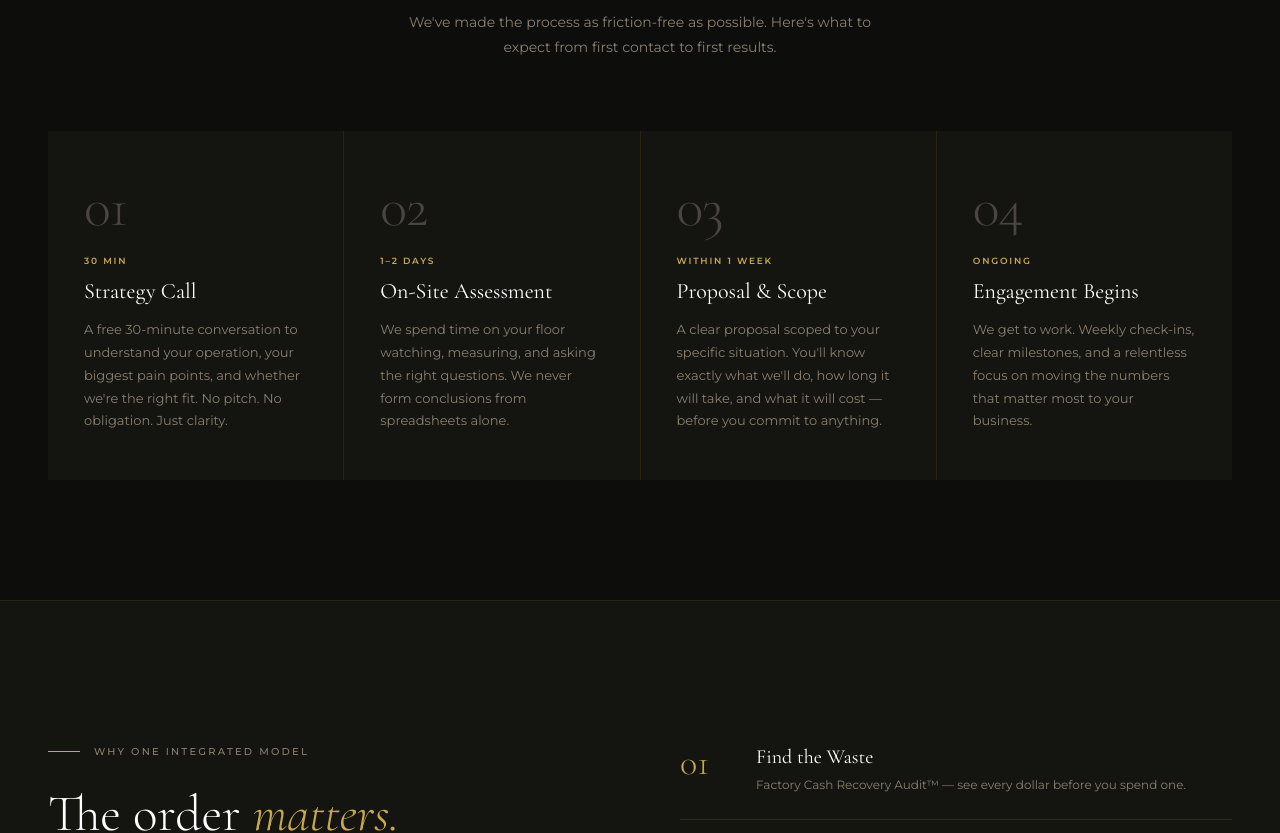
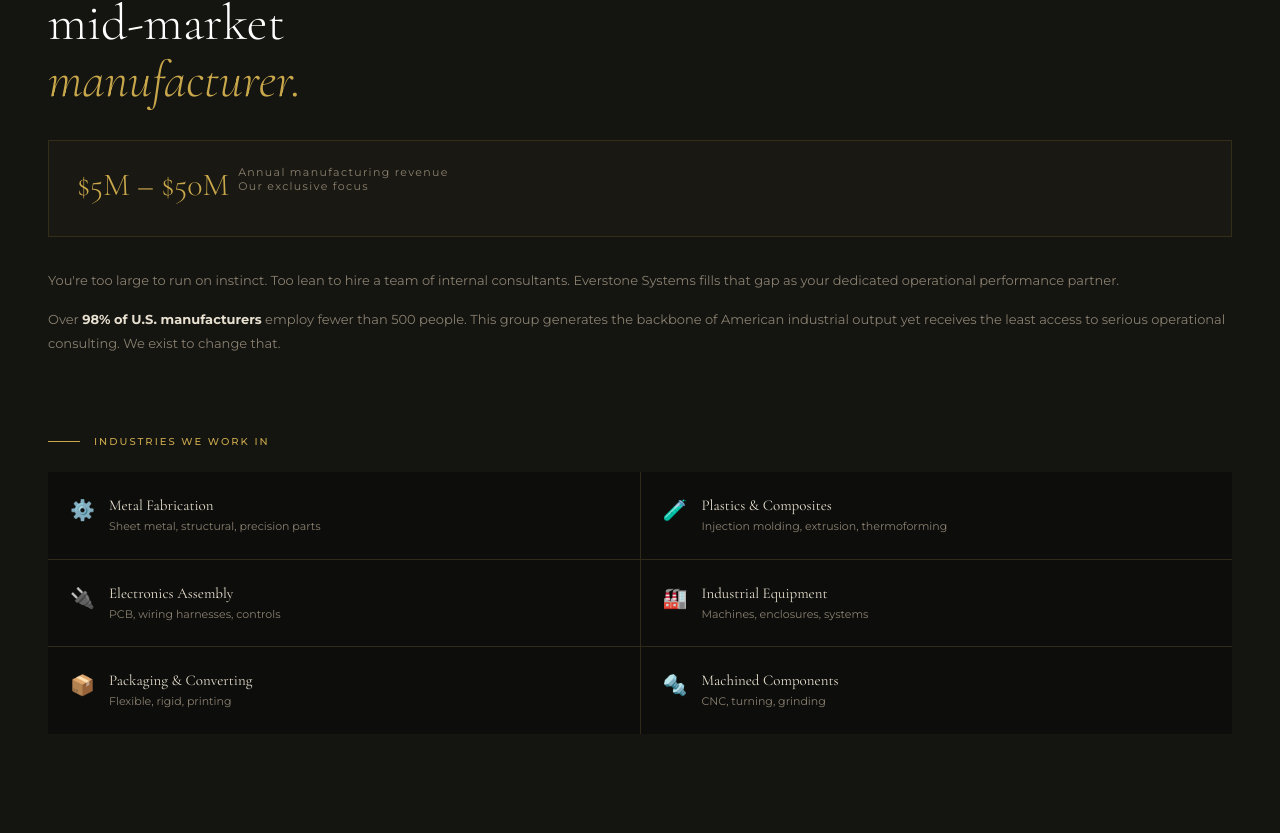
Before and after one commit to Mugiraneza-user/Everstone-LLC, a React (Vite) app: page /service in a window 1280 px wide. Shown: the part 5360-6193 px from the top of the page. Built offline with nearby package versions, Linux system fonts and the light colour scheme.

Commit message:
new changes

```diff
--- a/src/pages/websites/LandingPage.tsx
+++ b/src/pages/websites/LandingPage.tsx
@@ -2,6 +2,7 @@
 import { wasteItems, ticker, statsData, problemCards, whatWeFind, clientResults, services, whyItems, resultsMetrics } from "../../types/api";
 import { useNavigate} from "react-router-dom";
 import logoImg from '../../assets/image/Logo 1.png';
+import video from "../../assets/image/AI Manufacture.mp4"
 
 
 export default function EverstoneSystemsLanding() {
@@ -66,6 +67,26 @@
     { name: "Testimonials", path: "/testimony" },
 
   ];
+const sectionRef = useRef<HTMLDivElement | null>(null);
+const [scrollProgress, setScrollProgress] = useState(0);
+
+useEffect(() => {
+  const handleScroll = () => {
+    if (!sectionRef.current) return;
+
+    const rect = sectionRef.current.getBoundingClientRect();
+    const windowHeight = window.innerHeight;
+
+    let progress = (windowHeight - rect.top) / (windowHeight + rect.height);
+
+    progress = Math.max(0, Math.min(progress, 1));
+
+    setScrollProgress(progress);
+  };
+
+  window.addEventListener("scroll", handleScroll);
+  return () => window.removeEventListener("scroll", handleScroll);
+}, []);
 
   return (
     <div style={{ fontFamily: "'Cormorant Garamond', Georgia, serif", background: "#0d0d0b", color: "#e8e0d0", minHeight: "100vh", overflowX: "hidden" }}>
@@ -420,6 +441,55 @@
         </div>
       )}
 
+       <section style={{marginTop:"90px"}}>
+  <div
+    style={{
+      position:"sticky",
+      top: "10px",
+      height: "80vh",
+      display:"flex",
+      alignItems: "center",
+      justifyContent: "center",
+
+
+    }}
+  >
+    <div
+      className="hero-video"
+      style={{
+        width: "70%",
+        height: "80vh",
+        opacity: 1 - scrollProgress,
+        transform: `scale(${1 - scrollProgress * 0.2})`,
+        transition: "opacity 0.1s linear, transform 0.1s linear",
+      }}
+    >
+      <video
+        src={video}
+        autoPlay
+        muted
+        loop
+        playsInline
+        style={{
+          width: "100%",
+          height: "100%",
+          objectFit: "cover",
+        }}
+      />
+    </div>
+
+    {/* Optional dark overlay */}
+    <div
+      style={{
+        position: "absolute",
+        inset: 0,
+        background: "rgba(0,0,0,0.4)",
+        opacity: 1 - scrollProgress,
+        transition: "opacity 0.2s",
+      }}
+    />
+  </div>
+</section>
 
       {/* ── HERO ── */}
       <section
@@ -432,9 +502,12 @@
           gap: "64px",
           maxWidth: "1440px",
           margin: "0 auto",
+          // opacity: scrollProgress, // 👈 KEY
+          // transform: `translateY(${60 * (1 - scrollProgress)}px)`, // 👈 smooth slide
+          // transition: "all 0.3s ease",
         }}
         className="hero-grid"
-      >
+       >
         {/* Left */}
         <div>
           <div className="section-label" style={{ marginBottom: "24px" , color:"var(--gold)" }}>
@@ -682,14 +755,14 @@
       </section>
 
       {/* ── WHO WE SERVE ── */}
-      <section
+      {/* <section
         id="who"
         ref={setRef("who")}
         style={{ background: "var(--bg-card)", borderTop: "1px solid var(--border)", borderBottom: "1px solid var(--border)" }}
-      >
-        <div style={{ padding: "120px 48px", maxWidth: "1440px", margin: "0 auto", display: "grid", gridTemplateColumns: "1fr 1fr", gap: "80px", alignItems: "start" }}>
+          >
+        <div style={{ padding: "120px 48px", maxWidth: "1440px", margin: "0 auto", display: "grid", gridTemplateColumns: "1fr 1fr", gap: "80px", alignItems: "start" }}> */}
           {/* Left */}
-          <div className={`fade-up ${isVisible("who") ? "visible" : ""}`}>
+          {/* <div className={`fade-up ${isVisible("who") ? "visible" : ""}`}>
             <div className="section-label">Who We Serve</div>
             <h2 style={{ fontFamily: "'Cormorant Garamond', serif", fontSize: "clamp(36px, 4vw, 60px)", fontWeight: "300", lineHeight: "1.1", color: "#fff", marginBottom: "32px" }}>
               Built for the
@@ -723,10 +796,10 @@
             <p className="sans" style={{ fontSize: "13px", lineHeight: "1.8", color: "var(--text-muted)" }}>
               Over <strong style={{ color: "var(--text)" }}>98% of U.S. manufacturers</strong> employ fewer than 500 people. This group generates the backbone of American industrial output  yet receives the least access to serious operational consulting. We exist to change that.
             </p>
-          </div>
+          </div> */}
 
           {/* Right — Industries */}
-          <div className={`fade-up delay-2 ${isVisible("who") ? "visible" : ""}`}>
+          {/* <div className={`fade-up delay-2 ${isVisible("who") ? "visible" : ""}`}>
             <div className="sans" style={{ fontSize: "10px", fontWeight: "500", letterSpacing: "0.2em", color: "var(--gold)", textTransform: "uppercase", marginBottom: "24px", display: "flex", alignItems: "center", gap: "14px" }}>
               <span style={{ width: "32px", height: "1px", background: "var(--gold)", display: "inline-block" }} />
               Industries We Work In
@@ -756,7 +829,7 @@
             </div>
           </div>
         </div>
-      </section>
+      </section> */}
 
       {/* ── WHAT WE FIND ── */}
       <section
--- a/src/pages/websites/Services.tsx
+++ b/src/pages/websites/Services.tsx
@@ -621,8 +621,10 @@
 export default function ServicesPage() {
   const refs = useRef<Map<string, HTMLElement>>(new Map());
   const setRef = (id: string) => (el: HTMLElement | null) => { if (el) refs.current.set(id, el); };
-
+  // const [visibleSections, ] = useState<Set<string>>(new Set())
+  // const isVisible = (id: string) => visibleSections.has(id);
   const heroV = useVisible("hero", refs);
+  const whoV = useVisible("who", refs);
   const overviewV = useVisible("overview", refs);
   const processV = useVisible("process", refs);
   const compareV = useVisible("compare", refs);
@@ -810,6 +812,86 @@
         </section>
       ))}
 
+      {/* ── WHO WE SERVE ── */}
+      <section
+        id="who"
+        ref={setRef("who")}
+        style={{ background: "var(--bg-card)", borderTop: "1px solid var(--border)", borderBottom: "1px solid var(--border)" }}
+      >
+        <div style={{ padding: "120px 48px", maxWidth: "1440px", margin: "0 auto", display: "grid", gridTemplateColumns: "repeat (auto-fit, minmax(300px, 1fr))", gap: "80px", alignItems: "start" }}>
+          {/* Left */}
+          {/* <div  className="fade-up visible">  */}
+            <div className={`fade-up ${whoV ? "visible" : ""}`}>
+
+            <div className="section-label">Who We Serve</div>
+            <h2 style={{ fontFamily: "'Cormorant Garamond', serif", fontSize: "clamp(36px, 4vw, 60px)", fontWeight: "300", lineHeight: "1.1", color: "#fff", marginBottom: "32px" }}>
+              Built for the
+              <br />
+              mid-market
+              <br />
+              <em style={{ color: "var(--gold)", fontStyle: "italic" }}>manufacturer.</em>
+            </h2>
+
+            <div
+              style={{
+                border: "1px solid var(--border)",
+                padding: "24px 28px",
+                background: "rgba(201,168,76,0.03)",
+                marginBottom: "32px",
+                display: "flex",
+                gap:"9px",
+              }}
+            >
+              <div style={{ fontFamily: "'Cormorant Garamond', serif", fontSize: "32px", fontWeight: "300", color: "var(--gold)", marginBottom: "8px" }}>$5M – $50M</div>
+              <div className="sans" style={{ fontSize: "11px", letterSpacing: "0.12em" , color: "var(--text-muted)" }}>
+                Annual manufacturing revenue
+                <br />
+                Our exclusive focus
+              </div>
+            </div>
+
+            <p className="sans" style={{ fontSize: "13px", lineHeight: "1.8", color: "var(--text-muted)", marginBottom: "16px" }}>
+              You're too large to run on instinct. Too lean to hire a team of internal consultants. Everstone Systems fills that gap  as your dedicated operational performance partner.
+            </p>
+            <p className="sans" style={{ fontSize: "13px", lineHeight: "1.8", color: "var(--text-muted)" }}>
+              Over <strong style={{ color: "var(--text)" }}>98% of U.S. manufacturers</strong> employ fewer than 500 people. This group generates the backbone of American industrial output  yet receives the least access to serious operational consulting. We exist to change that.
+            </p>
+          </div>
+
+          {/* Right — Industries */}
+          <div className={`fade-up d2 ${whoV ? "visible" : ""}`}>
+            {/* <div className="fade-up visible"> */}
+            <div className="sans" style={{ fontSize: "10px", fontWeight: "500", letterSpacing: "0.2em", color: "var(--gold)", textTransform: "uppercase", marginBottom: "24px", display: "flex", alignItems: "center", gap: "14px" }}>
+              <span style={{ width: "32px", height: "1px", background: "var(--gold)", display: "inline-block" }} />
+              Industries We Work In
+            </div>
+
+            <div style={{ display: "grid", gridTemplateColumns: "1fr 1fr", gap: "1px", background: "var(--border)" }}>
+              {[
+                { icon: "⚙️", name: "Metal Fabrication", sub: "Sheet metal, structural, precision parts" },
+                { icon: "🧪", name: "Plastics & Composites", sub: "Injection molding, extrusion, thermoforming" },
+                { icon: "🔌", name: "Electronics Assembly", sub: "PCB, wiring harnesses, controls" },
+                { icon: "🏭", name: "Industrial Equipment", sub: "Machines, enclosures, systems" },
+                { icon: "📦", name: "Packaging & Converting", sub: "Flexible, rigid, printing" },
+                { icon: "🔩", name: "Machined Components", sub: "CNC, turning, grinding" },
+              ].map((ind, i) => (
+                <div
+                  key={i}
+                  className="card-hover"
+                  style={{ background: "var(--bg)", padding: "24px 22px", display: "flex", alignItems: "flex-start", gap: "14px" }}
+                >
+                  <span style={{ fontSize: "20px", marginTop: "2px", flexShrink: 0 }}>{ind.icon}</span>
+                  <div>
+                    <div style={{ fontSize: "15px", fontWeight: "400", color: "var(--text)", marginBottom: "4px" }}>{ind.name}</div>
+                    <div className="sans" style={{ fontSize: "11px", color: "var(--text-muted)", lineHeight: "1.5" }}>{ind.sub}</div>
+                  </div>
+                </div>
+              ))}
+            </div>
+          </div>
+        </div>
+      </section>
+
       {/* ── HOW IT WORKS ── */}
       <section id="process" ref={setRef("process")} style={{ padding: "120px 48px", background: "var(--bg)", borderBottom: "1px solid var(--border)" }}>
         <div style={{ maxWidth: 1400, margin: "0 auto" }}>
@@ -843,6 +925,7 @@
           </div>
         </div>
       </section>
+
 
       {/* ── INTEGRATED MODEL CALLOUT ── */}
       <section id="compare" ref={setRef("compare")} style={{ padding: "120px 48px", background: "var(--bg-card)", borderBottom: "1px solid var(--border)" }}>
--- a/src/pages/websites/Testimonial.tsx
+++ b/src/pages/websites/Testimonial.tsx
@@ -1,7 +1,7 @@
 import { useState, useEffect, useRef } from "react";
 import { useNavigate } from "react-router-dom";
 import logoImg from "../../assets/image/Logo 1.png";
-import video from "../../assets/image/AI Manufacturing.mp4"
+import video from "../../assets/image/AI Manufacture.mp4"
 
 
 // ─── Shared Styles (identical to services.tsx) ─────────────────────────────────
```
Also changed, not shown: 1 other file (tests, documents, lock files or other folders).
